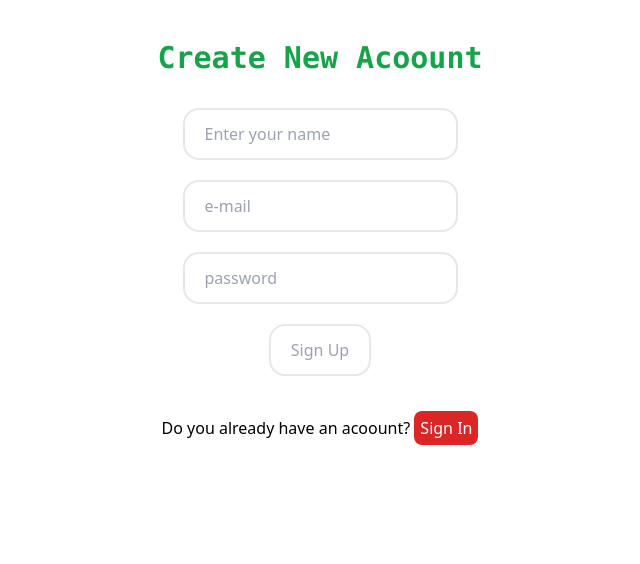
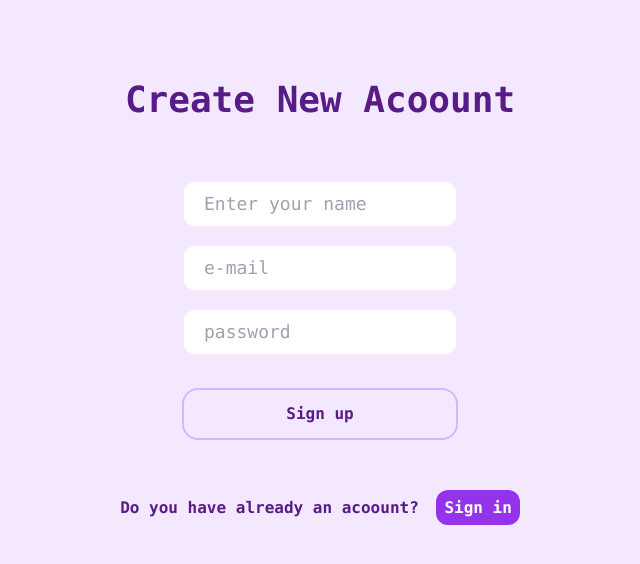
Before and after one commit to Sefaciftci/React-Firebase, a React (Vite) app in the folder vite-project/: page /signUp in a window 1280 px wide. Shown: the top 564 px of the page, without its empty margins (320-960 px from the left). Built offline with nearby package versions, Linux system fonts and the light colour scheme; no server answers.

Commit message:
css for sign up page

```diff
--- a/vite-project/src/pages/SignIn.jsx
+++ b/vite-project/src/pages/SignIn.jsx
@@ -26,7 +26,7 @@ const SignIn = () => {
     <div className='min-h-screen bg-purple-100 '>
 
       <div className='flex items-center flex-col font-mono pt-20 '>
-        <h1 className=' text-4xl mb-5 text-purple-900 font-semibold'>Sign in</h1>
+        <h1 className='text-4xl mb-5 text-purple-900 font-semibold'>Sign in</h1>
 
         <div>
           <form onSubmit={handleSubmit} className='flex flex-col gap-4 mt-10'>
--- a/vite-project/src/pages/SignUp.jsx
+++ b/vite-project/src/pages/SignUp.jsx
@@ -32,13 +32,17 @@ const SignUp = () => {
 
 
   return (
-    <div className='text-center mt-10'>
-      <h1 className='text-3xl mb-8 font-mono font-semibold text-green-600'>Create New Acoount</h1>
+
+    <div className="min-h-screen bg-purple-100">
+
+
+    <div className='flex items-center flex-col font-mono pt-20 '>
+      <h1 className='text-4xl mb-5 text-purple-900 font-semibold'>Create New Acoount</h1>
       <form
       onSubmit={handleSubmit}
-      className='flex flex-col items-center gap-5 mb-10'>
+      className='flex flex-col gap-4 mt-10'>
         <input
-        className='py-3 px-5 border-2 border-gray rounded-2xl'
+        className='py-2 px-5 border-gray border-2 border-purple-100 rounded-xl text-lg focus:outline-none'
         type='text'
         placeholder='Enter your name'
         value={name}
@@ -46,7 +50,7 @@ const SignUp = () => {
         />
 
         <input
-        className='py-3 px-5 border-2 border-gray rounded-2xl'
+        className='py-2 px-5 border-gray border-2 border-purple-100 rounded-xl text-lg focus:outline-none'
         type='email'
         placeholder='e-mail'
         value={email}
@@ -54,17 +58,19 @@ const SignUp = () => {
         />
 
         <input
-        className='py-3 px-5 border-2 border-gray rounded-2xl'
+        className='py-2 px-5 border-gray border-2 border-purple-100 rounded-xl text-lg focus:outline-none'
         type='password'
         placeholder='password'
         value={password}
         onChange={(e)=> setPassword(e.currentTarget.value)}/>
         <input
-        className='py-3 px-5 border-2 border-gray rounded-2xl text-gray-400 hover:bg-green-600 hover:text-white transition-all duration-500 cursor-pointer'
+        className='py-3 px-5 mt-4 border-2 border-purple-300 text-purple-900 font-semibold rounded-2xl hover:bg-purple-600 hover:text-white transition-all duration-500 cursor-pointer'
         type='submit'
-        value='Sign Up'/>
+        value='Sign up'/>
       </form>
-      <Link to={'/signIn'}>Do you already have an acoount? <span className='bg-red-600 text-white p-1.5 rounded-lg'>Sign In</span></Link>
+      <Link className="font-semibold text-purple-900 mt-14" to={'/signIn'}>Do you have  already an acoount? <span className='bg-purple-600 text-white p-2 rounded-xl ml-2'>Sign in</span></Link>
+
+    </div>
 
     </div>
   )
```
